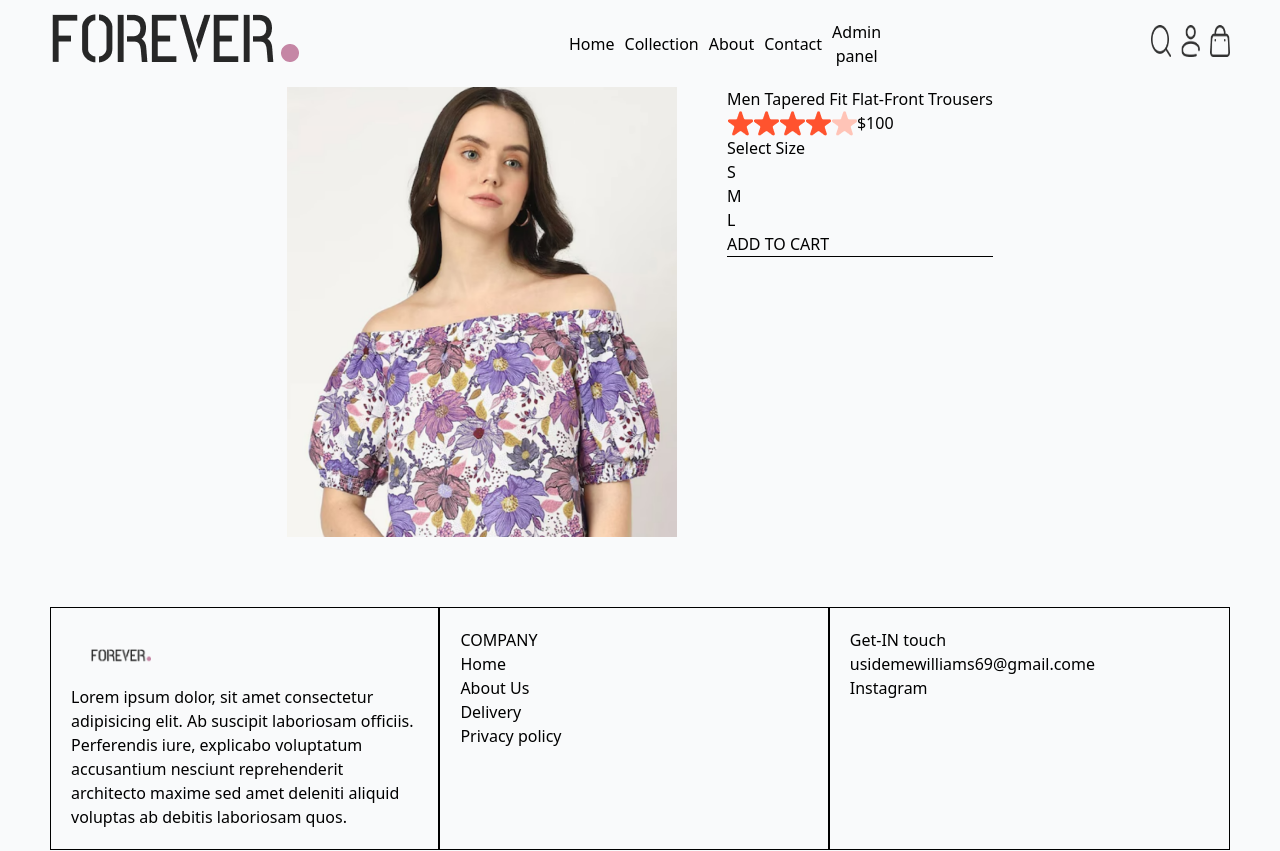
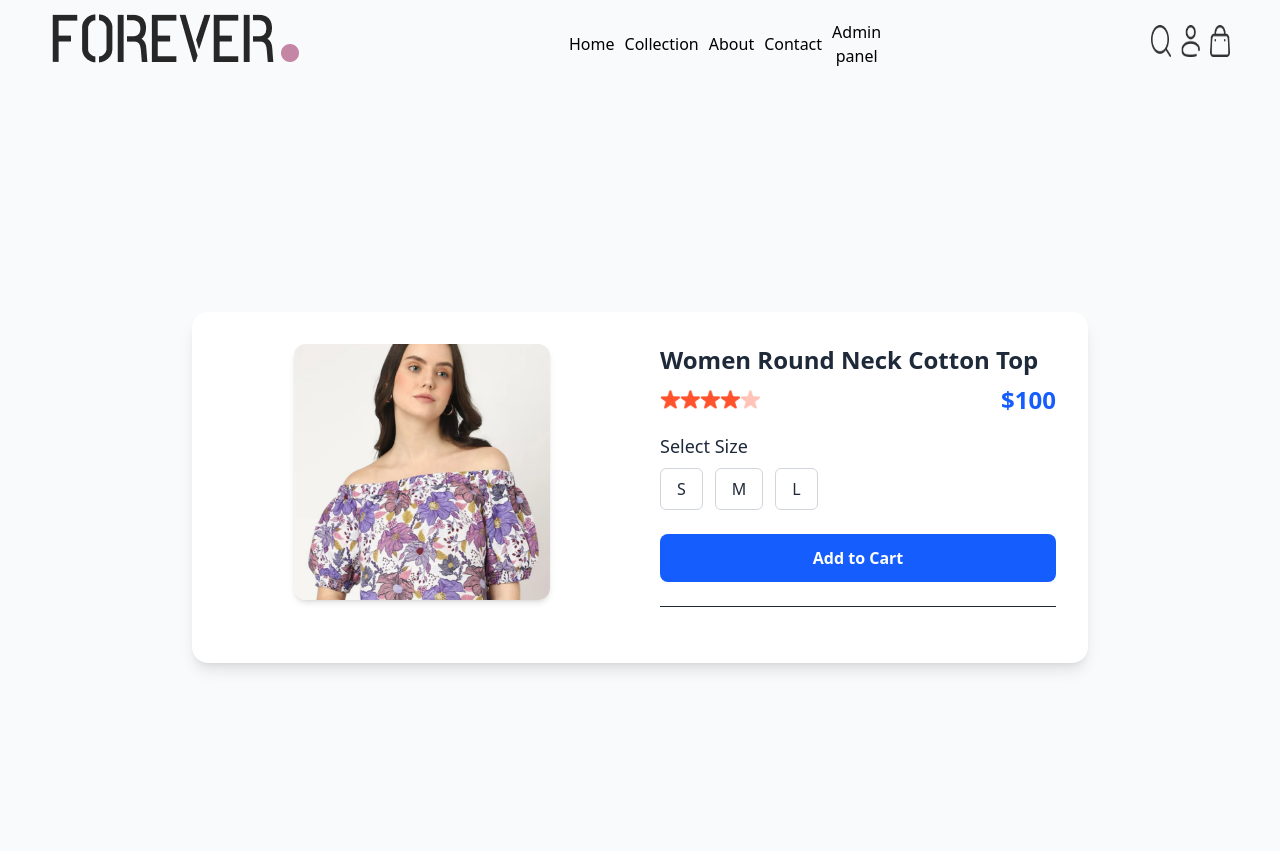
Before and after one commit to Vader-9/E-commercs, a React (Vite) app: page /Details/aaaaa in a window 1280 px wide. Shown: the top 851 px of the page. Built offline with nearby package versions, Linux system fonts and the light colour scheme.

Commit message:
all major logic done

```diff
--- /dev/null
+++ b/src/Admin.jsx
@@ -0,0 +1,35 @@
+
+function Admin(){
+
+    return(
+        <div className="flex justify-center items-center min-h-screen bg-gray-50">
+  <div className="bg-white shadow-lg rounded-2xl p-10 w-[90%] max-w-md text-center">
+    <h1 className="text-2xl font-semibold mb-6 text-gray-800">Login</h1>
+
+    <div className="flex flex-col space-y-4 mb-4">
+      <input
+        type="text"
+        placeholder="Email"
+        className="border border-gray-300 rounded-lg p-3 w-full outline-none focus:ring-2 focus:ring-blue-400 focus:border-transparent transition"
+      />
+      <input
+        type="password"
+        placeholder="Password"
+        className="border border-gray-300 rounded-lg p-3 w-full outline-none focus:ring-2 focus:ring-blue-400 focus:border-transparent transition"
+      />
+    </div>
+
+    <div className="flex justify-between text-sm text-gray-600 mb-6">
+      <button className="hover:text-blue-500 transition">Forgot password?</button>
+      <button className="hover:text-blue-500 transition">Create account</button>
+    </div>
+
+    <button className="w-full bg-blue-500 text-white py-3 rounded-lg font-semibold hover:bg-blue-600 transition">
+      Login
+    </button>
+  </div>
+</div>
+    )
+}
+
+export default Admin
--- a/src/App.jsx
+++ b/src/App.jsx
@@ -9,6 +9,7 @@ import Contact from "./Contact/Contact";
 import Details from "./Collection/Details";
 import Cart from "./Cart";
 import Login from "./Profile";
+import Admin from "./Admin";
 
 
 
@@ -27,9 +28,10 @@ function App() {
               <Route path="Collection" element={<Collection search={search} setSearch={setSearch} />}/>
               <Route path="About" element={<About/>}/>
               <Route path="Contact" element={<Contact/>}/>
-              <Route path="Details/:id" element={<Details setAddToCart={setAddToCart}/>}/>
+              <Route path="Details/:id" element={<Details setAddToCart={setAddToCart} addToCart={addToCart}/>}/>
               <Route path="Cart" element={<Cart addToCart={addToCart} setAddToCart={setAddToCart}/>}/>
               <Route path="Profile" element={<Login/>}/>
+              <Route path="Admin" element ={<Admin/>}/>
             </Routes>
           <Footer />
         </Router>
--- a/src/Collection/Details.jsx
+++ b/src/Collection/Details.jsx
@@ -5,62 +5,105 @@ import { ToastContainer, toast } from 'react-toastify';
 import 'react-toastify/dist/ReactToastify.css';
 
 
-function Details({ setAddToCart }) {
+function Details({ addToCart, setAddToCart }) {
 
     const { id, } = useParams()
 
     const product = products.find((item) => item._id === id)
-    // const related = products.map((item) => item.name === name )
+    const cartProduct = { ...product, quantity: 1 }
 
     // console.log(product)
 
     const [size, setSize] = useState('')
 
-    function setAddToCarts() {
-
-        if (size === '') {
-            toast('Please pick a size')
-        } else {
-            setAddToCart(prev => [
-                ...prev, {
+    /*  {
                     id: product._id,
                     uniqueid: Date.now(),
                     name: product.name,
                     image: product.image,
                     price: product.price,
-                    productSize: size
-                }])
+                    productSize: size,
+                    count:1
+                }*/
+
+    function setAddToCarts() {
+
+        if (size === '') {
+            toast('Please pick a size')
+            return
+        }
+        const isAlreadyInCart = addToCart.find((item) => item.name === cartProduct.name && item.productSize === size)
+        if (!isAlreadyInCart) {
+            setAddToCart(prev => [...prev, { ...cartProduct, uniqueid: Date.now(), productSize: size }])
+            toast('Item added to cart')
+        } else {
+            setAddToCart(prev =>
+                prev.map((item) => item.name === cartProduct.name && item.productSize === size ? { ...item, quantity: item.quantity + 1 } : item)
+            )
         }
     }
 
     return (
-        <div className="flex justify-center ">
-            <div className="flex gap-[50px]">
-                <img src={product.image} alt="" />
-                <div>
-                    <h1>Men Tapered Fit Flat-Front Trousers</h1>
+        <div className="flex justify-center items-center min-h-screen bg-gray-50 py-10 px-4">
+  <div className="flex flex-col md:flex-row gap-10 bg-white shadow-lg rounded-2xl p-8 max-w-4xl w-full">
+    {/* PRODUCT IMAGE */}
+    <div className="flex-1 flex justify-center">
+      <img
+        src={product.image}
+        alt={product.name}
+        className="w-64 h-64 object-cover rounded-xl shadow-md hover:scale-105 transition-transform duration-300"
+      />
+    </div>
+
+    {/* PRODUCT DETAILS */}
+    <div className="flex-1 text-gray-800">
+      <h1 className="text-2xl font-semibold mb-2">{product.name}</h1>
+
+      {/* Rating + Price */}
+      <div className="flex items-center justify-between mb-4">
         <div className="flex">
-                        <div className="flex">
-                            <img src={assets.star_icon} alt="" />
-                            <img src={assets.star_icon} alt="" />
-                            <img src={assets.star_icon} alt="" />
-                            <img src={assets.star_icon} alt="" />
-                            <img src={assets.star_dull_icon} alt="" />
+          <img src={assets.star_icon} alt="" className="w-5" />
+          <img src={assets.star_icon} alt="" className="w-5" />
+          <img src={assets.star_icon} alt="" className="w-5" />
+          <img src={assets.star_icon} alt="" className="w-5" />
+          <img src={assets.star_dull_icon} alt="" className="w-5" />
         </div>
-                        <h1>${product.price}</h1>
+        <h2 className="text-2xl font-bold text-blue-600">${product.price}</h2>
       </div>
-                    <h1>Select Size</h1>
-                    <div>
-                        <p onClick={() => setSize(product.sizes[0])}>{product.sizes[0]}</p>
-                        <p onClick={() => setSize(product.sizes[1])}>{product.sizes[1]}</p>
-                        <p onClick={() => setSize(product.sizes[2])}>{product.sizes[2]}</p>
+
+      {/* Size Selector */}
+      <h3 className="text-lg font-medium mb-2">Select Size</h3>
+      <div className="flex gap-3 mb-6">
+        {product.sizes.map((size, index) => (
+          <p
+            key={index}
+            onClick={() => setSize(size)}
+            className={`cursor-pointer border px-4 py-2 rounded-md transition ${
+              size === product.size
+                ? "bg-blue-500 text-white"
+                : "border-gray-300 hover:bg-gray-100"
+            }`}
+          >
+            {size}
+          </p>
+        ))}
       </div>
-                    <button onClick={setAddToCarts}>ADD TO CART</button>
-                    <hr />
+
+      {/* Add to Cart Button */}
+      <button
+        onClick={setAddToCarts}
+        className="bg-blue-600 text-white font-semibold px-6 py-3 rounded-lg w-full hover:bg-blue-700 transition"
+      >
+        Add to Cart
+      </button>
+
+      <hr className="my-6" />
     </div>
   </div>
+
   <ToastContainer />
 </div>
+
     )
 }
 
--- a/src/Collection/Filters.jsx
+++ b/src/Collection/Filters.jsx
@@ -74,7 +74,7 @@ function Filters({ search, setSearch, }) {
     return (
         <div className="px-[100px]">
             {search && (
-  <div className="flex justify-center items-center w-full bg-white shadow-md py-4 px-6 gap-4 rounded-lg">
+  <div className="flex justify-center items-center w-full bg-white shadow-md py-4 px-6 gap-4 rounded-lg m-[10px]  fixed">
     <input
       type="text"
       value={searchItems}
@@ -131,7 +131,7 @@ function Filters({ search, setSearch, }) {
 
                         <div className="flex justify-space-between">
                             <h1>ALL COLLECTIONS_________</h1>
-                            <input type="text" name="" id="" />
+
                         </div>
                     </div>
                     <div className="bg-gray-50 py-10">
--- a/src/Nav.jsx
+++ b/src/Nav.jsx
@@ -11,7 +11,7 @@ function Nav({ setSearch, addToCart }) {
                 <Link to='Collection'>Collection</Link>
                 <Link to='About'>About</Link>
                 <Link to='Contact'>Contact</Link>
-                <button>Admin panel</button>
+                <Link to ="Admin"><button>Admin panel</button></Link>
             </div>
             <div className='flex gap-[10px]'>
                 <Link to= 'Collection'><img src={assets.search_icon} alt="" onClick={()=> setSearch(true)} className="w-8 h-8"  /></Link>
```
Also changed, not shown: src/Cart.jsx (+63 -26 lines). Lines whose indentation alone changed are shown as unchanged.
